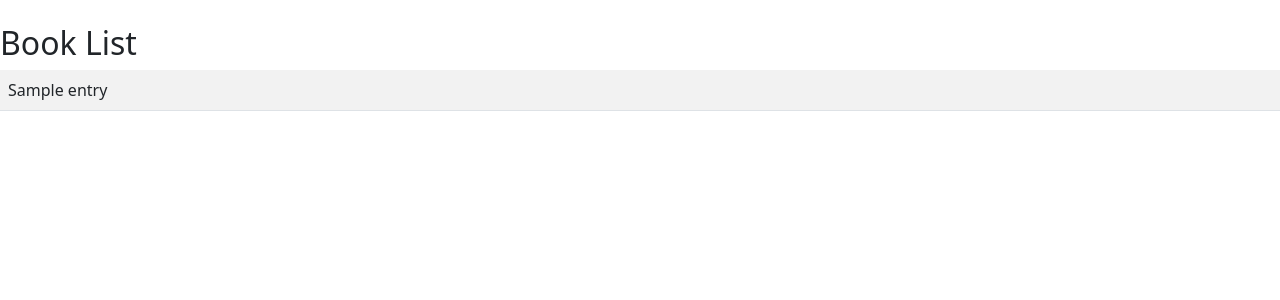
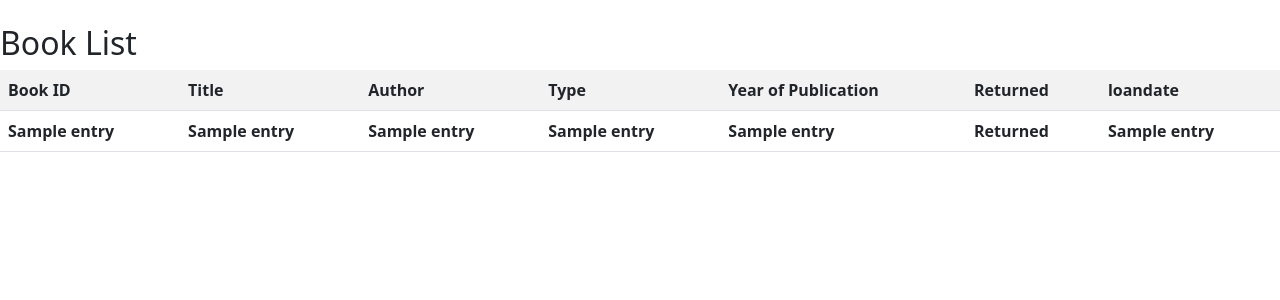
Before and after one commit to linhuang0/636S12023webapp, a Flask app: template librarywebapp/templates/booklist.html in a window 1280 px wide. Shown: the part 108-408 px from the top of the page. Run offline with Flask 2, Linux system fonts and the light colour scheme; the template is opened without the code that fills it: most values are stand-ins (such as "Sample title", 1, 10 or a date in 2020); lists and menus that the app fills with data are empty.

Commit message:
first interface updated
updated template and sql

```diff
--- a/librarywebapp/app.py
+++ b/librarywebapp/app.py
@@ -93,9 +93,8 @@ def staffrote():
 def publicsearch():
     catalogue=request.form.get('catalogue')
     if catalogue == "title":
-        selectedcatalogue =   "booktitle"
-    else: selectedcatalogue = "author"
-    selectedcatalogue="%" + selectedcatalogue +"%"
+        selectedcatalogue =   "b.booktitle"
+    else: selectedcatalogue = "b.author"
     searchterm=request.form.get('search')
     searchterm="%" + searchterm +"%"
     connection = getCursor()
--- a/librarywebapp/templates/booklist.html
+++ b/librarywebapp/templates/booklist.html
@@ -10,11 +10,21 @@ Book Lists
 <h2>Book List</h2>
 
 <table class="table table-striped table-hover">
-   <!--  <tr><th>Book ID</th><th>Title</th><th>Author</th><th>Type</th><th>Year of Publication</th><th>Description</th></tr>-->
+   <tr><th>Book ID</th><th>Title</th><th>Author</th><th>Type</th><th>Year of Publication</th><th>Returned</th><th>loandate</th></tr>
     {% for book in booklist %}
         <tr>
             {% for entry in book %}
-                <td>{{entry}}</td>
+                <th>{{entry[7]}}</th>
+                <th>{{entry[8]}}</th>
+                <th>{{entry[9]}}</th>
+                <th>{{entry[10]}}</th>
+                <th>{{entry[11]}}</th>
+                {% if entry[6] == 0 %}
+                <th>On Loan</th>
+                {% else %}
+                <th>Returned</th>
+                {% endif %}
+                <th>{{entry[5]}}</th>
             {% endfor %}
         </tr>
     {% endfor %}
--- a/librarywebapp/templates/route.html
+++ b/librarywebapp/templates/route.html
@@ -10,11 +10,11 @@ public route
 <h2>public route</h2>
 <form method ="POST" action="/route/search">
     <div class="input-group mb-3"></div>
-        <select name="catalogue" id="catalogue" required="required">
+        <select name="catalogue" id="catalogue" required="required"  class="form-select form-select-lg mb-3" aria-label=".form-select-lg example">
             <option selected>title</option>
             <option>author</option>
          </select>
-        <input  id="search" type="text" class="form-control" aria-label="Text input with dropdown button" name="search">
+        <input  id="search" type="text" class="form-control" aria-label="Text input with dropdown button" name="search" placeholder="Search books">
         <input type="submit" value="Submit">
     </div>
 </form>
```
